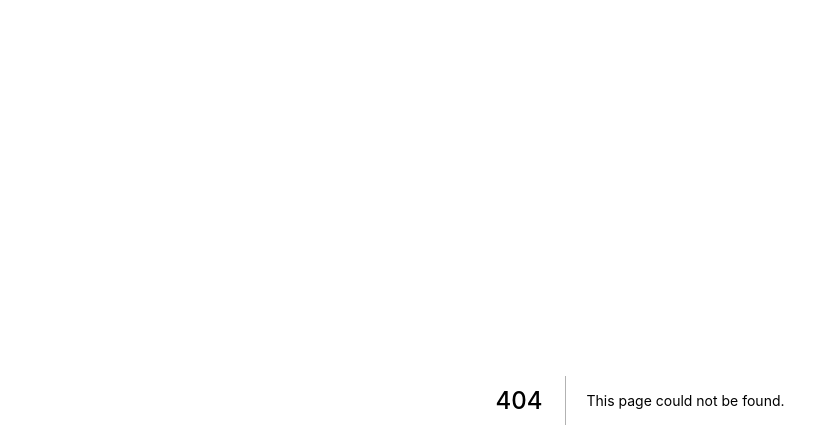
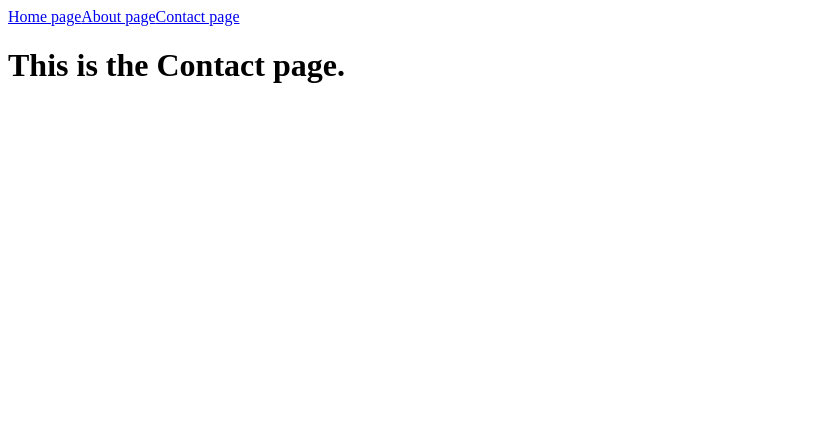
Before and after one commit to DavidML89/React-Udemy, a Next.js app in the folder 28-next-intro/first-next/: page /contact in a window 1280 px wide. Before the commit this address had no page. Shown: the top 448 px of the page, without its empty margins (0-839 px from the left). Built offline with nearby package versions, Linux system fonts and the light colour scheme.

Commit message:
Navbar component added

```diff
--- /dev/null
+++ b/28-next-intro/first-next/components/Navbar.js
@@ -0,0 +1,17 @@
+import Link from "next/link"
+
+const Navbar = () => (
+  <div>
+    <Link href="/">
+      <a>Home page</a>
+    </Link>
+    <Link href="/about">
+      <a>About page</a>
+    </Link>
+    <Link href="/contact">
+      <a>Contact page</a>
+    </Link>
+  </div>
+);
+
+export default Navbar;
--- a/28-next-intro/first-next/pages/about.js
+++ b/28-next-intro/first-next/pages/about.js
@@ -1,5 +1,8 @@
+import Navbar from "../components/Navbar";
+
 const AboutPage = () => (
   <div>
+    <Navbar/>
     <h1>This is the about page.</h1>
   </div>
 );
--- /dev/null
+++ b/28-next-intro/first-next/pages/contact.js
@@ -0,0 +1,10 @@
+import Navbar from "../components/Navbar";
+
+const ContactPage = () => (
+  <div>
+    <Navbar/>
+    <h1>This is the Contact page.</h1>
+  </div>
+);
+
+export default ContactPage;
--- a/28-next-intro/first-next/pages/index.js
+++ b/28-next-intro/first-next/pages/index.js
@@ -1,8 +1,8 @@
-import Link from "next/link"
+import Navbar from "../components/Navbar";
 
 const Index = () => (
   <div>
-    <Link href="/about"><a>About page</a></Link>
+    <Navbar/>
     <h1>Hello ladies and gentlemen</h1>
   </div>
 );
```
